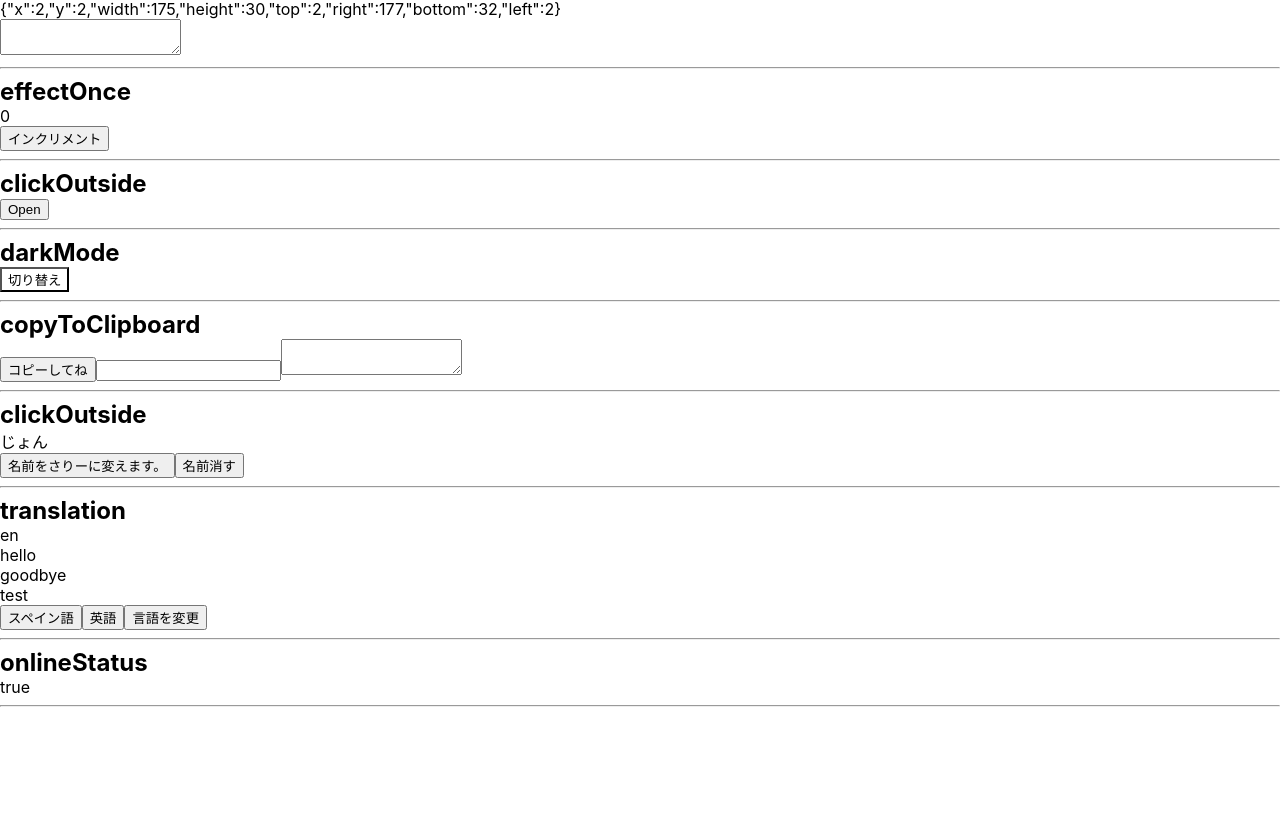
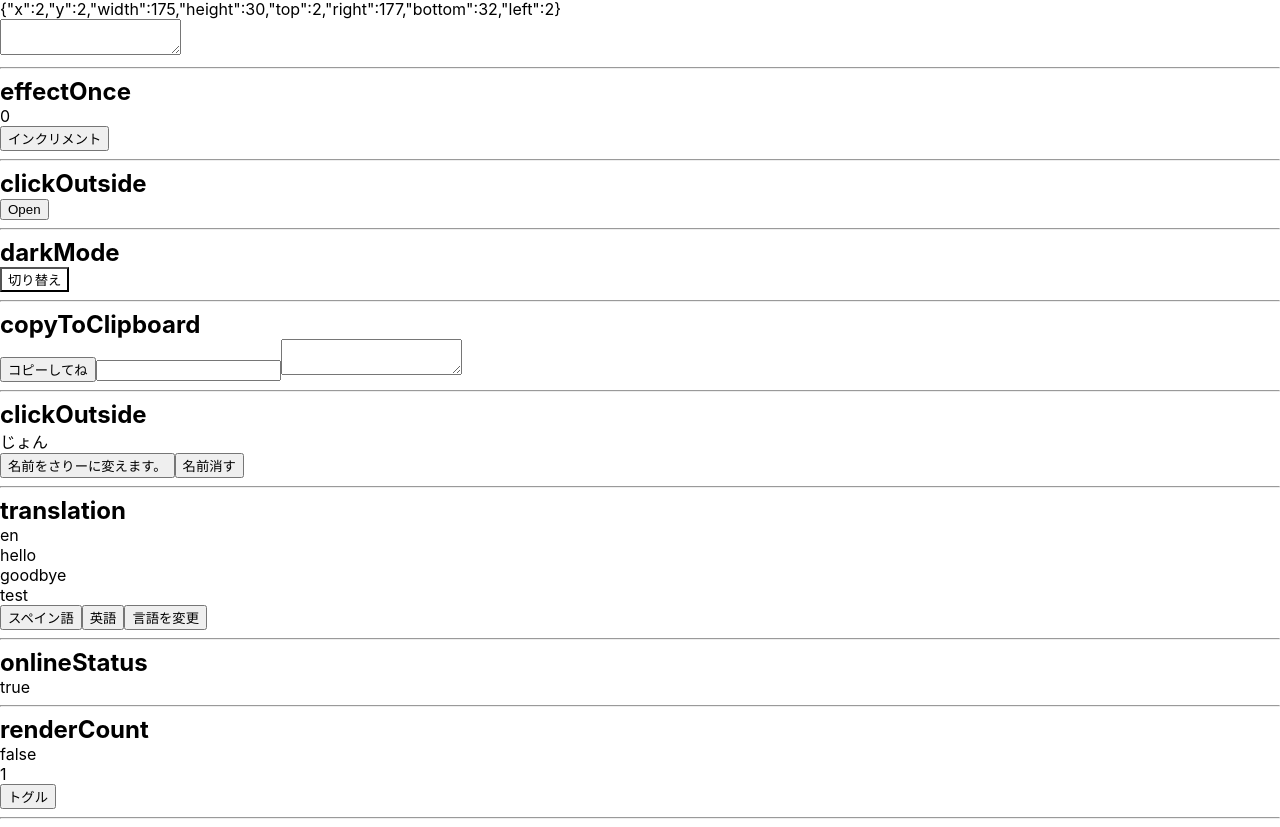
Before and after one commit to genta-t/react18-tutorial, a React (Create React App) app: page /custom-hooks-2 in a window 1280 px wide. Shown: the part 341-1168 px from the top of the page. Before the commit the page ends 1056 px from the top, so only its background shows below. Built offline with nearby package versions, Linux system fonts and the light colour scheme; no server answers.

Commit message:
useRenderCountカスタムフック完了

```diff
--- a/src/components/CustomHooks2.tsx
+++ b/src/components/CustomHooks2.tsx
@@ -10,6 +10,7 @@ import CopyToClipboardComp from './customHooks/copyToClipboard/CopyToClipboardCo
 import CookieComp from './customHooks/cookie/CookieComp';
 import TranslationComp from './customHooks/translation/TranslationComp';
 import OnlineStatusComp from './customHooks/onlineStatus/OnlineStatusComp';
+import RenderCountComp from './customHooks/renderCount/RenderCountComp';
 
 const CustomHooksPage2 = () => {
 
@@ -28,6 +29,7 @@ const CustomHooksPage2 = () => {
       <CookieComp />
       <TranslationComp />
       <OnlineStatusComp />
+      <RenderCountComp />
     </>
   );
 }
--- /dev/null
+++ b/src/components/customHooks/renderCount/RenderCountComp.tsx
@@ -0,0 +1,19 @@
+import { useToggle } from "../toggle/useToggle";
+import { useRenderCount } from "./useRenderCount";
+
+const RenderCountComp = () => {
+  const [ boolean, toggle ] = useToggle(false);
+  const { renderCount, incrementCount } = useRenderCount();
+
+  return (
+    <>
+      <h2>renderCount</h2>
+      <p>{boolean.toString()}</p>
+      <p>{renderCount}</p>
+      <button onClick={() => {toggle(); incrementCount();}}>トグル</button>
+      <hr />
+    </>
+  )
+}
+
+export default RenderCountComp;
--- /dev/null
+++ b/src/components/customHooks/renderCount/useRenderCount.ts
@@ -0,0 +1,11 @@
+import { useRef } from "react"
+
+export const useRenderCount = () => {
+  const count = useRef(1);
+
+  const incrementCount = () => {
+    count.current++;
+  };
+
+  return { renderCount: count.current, incrementCount};
+}
```
